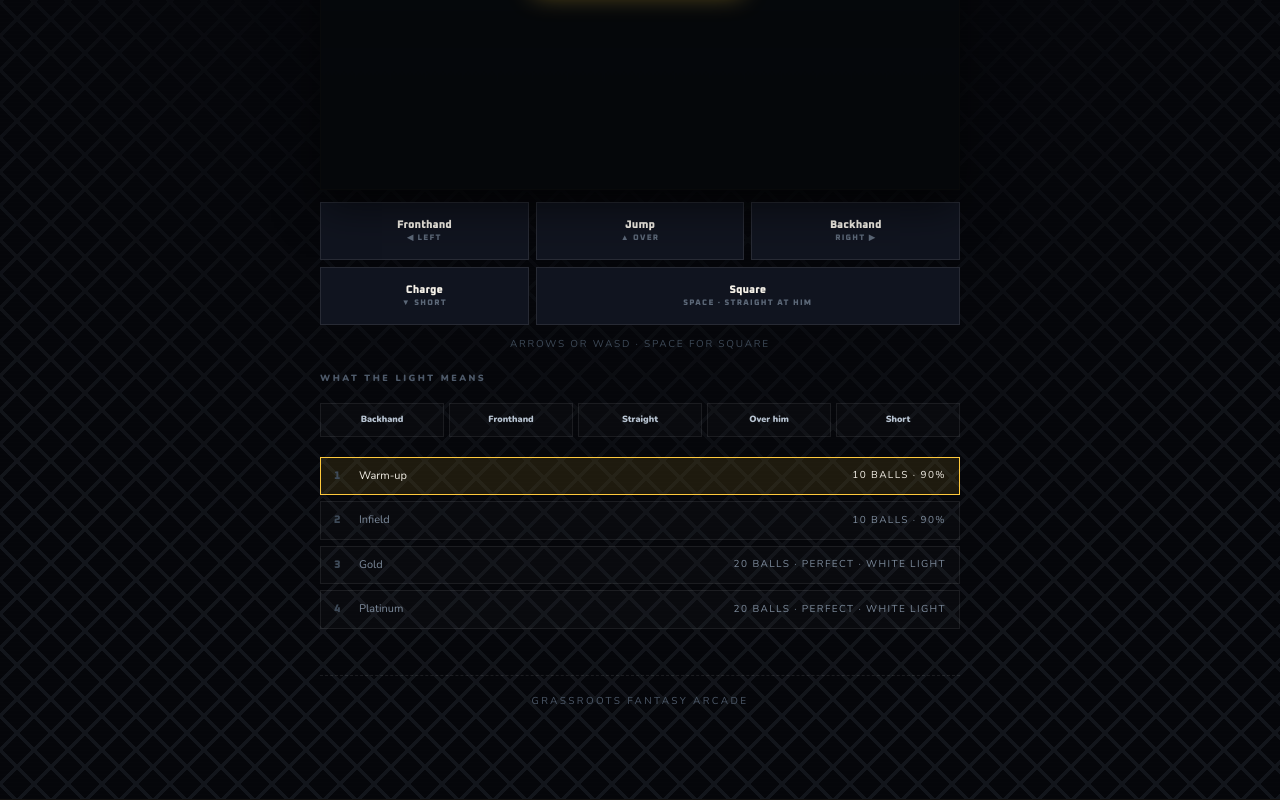
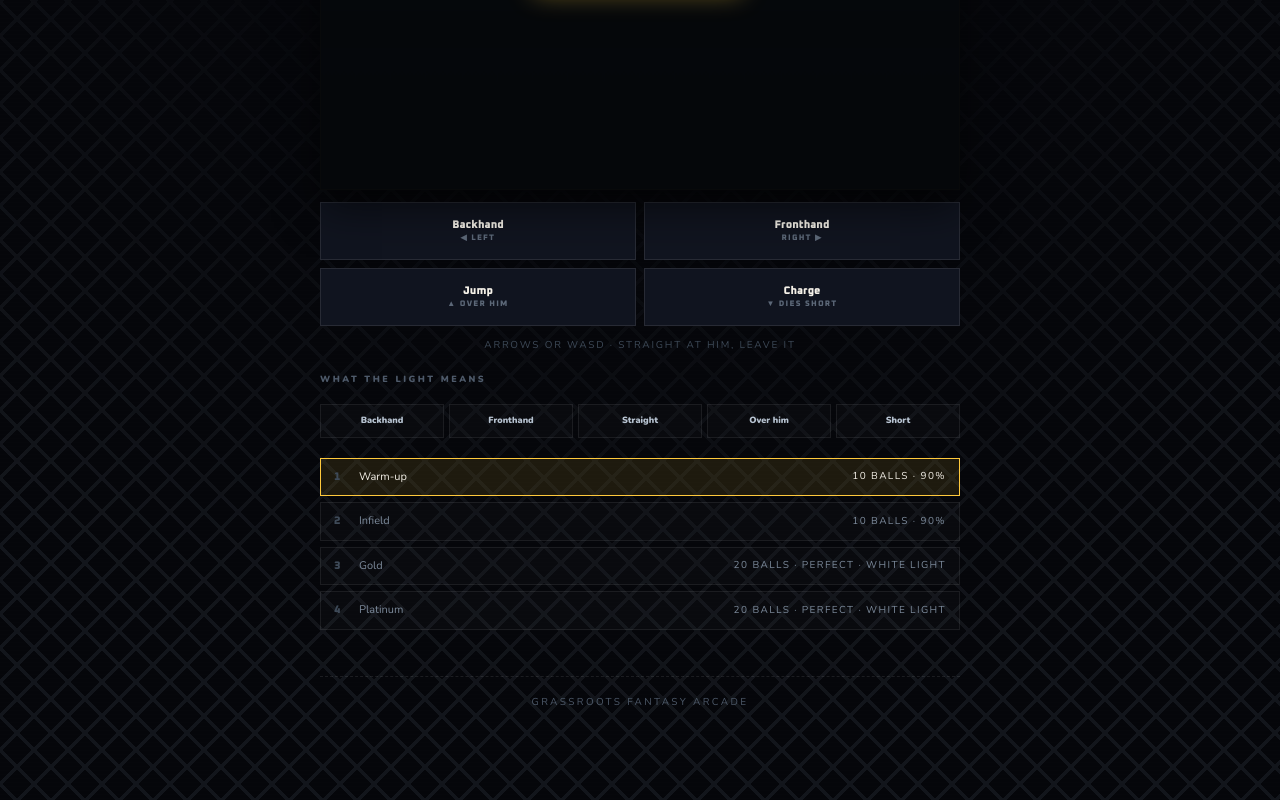
Before and after one commit to N8Nuks/grassrootsfantasy, a Next.js app: page /games/goldenglove in a window 1280 px wide. Shown: the part 746-1546 px from the top of the page. Built offline with nearby package versions, Linux system fonts and the light colour scheme.

Commit message:
Four buttons, no square — leave a straight ball alone

```diff
--- a/app/games/goldenglove/GoldenGloveClient.tsx
+++ b/app/games/goldenglove/GoldenGloveClient.tsx
@@ -285,7 +285,7 @@ export default function GoldenGloveClient() {
         ArrowUp: 'jump', w: 'jump', W: 'jump',
         ArrowDown: 'charge', s: 'charge', S: 'charge',
       }
-      if (e.code === 'Space') { e.preventDefault(); answer('square'); return }
+      if (e.code === 'Space') { e.preventDefault(); return }
       const p = map[e.key]
       if (!p) return
       e.preventDefault()
@@ -361,7 +361,7 @@ export default function GoldenGloveClient() {
           background: #05060AF2; padding: 24px;
         }
 
-        .gg-pad { display: grid; grid-template-columns: repeat(3, 1fr); gap: 7px; margin-top: 12px; }
+        .gg-pad { display: grid; grid-template-columns: repeat(2, 1fr); gap: 8px; margin-top: 12px; }
         .gg-key {
           background: #10141F; border: 1px solid #ffffff18; color: #F5F1E8; cursor: pointer;
           font-family: var(--font-heading); font-weight: 900; font-size: 11px; line-height: 1.2;
@@ -463,26 +463,24 @@ export default function GoldenGloveClient() {
         )}
       </div>
 
+      {/* Four buttons, two rows. Reaches on top the way they appear on screen,
+          depth below. A ball straight at him wants nothing pressed at all. */}
       <div className="gg-pad">
+        <button className="gg-key" onPointerDown={e => { e.preventDefault(); answer('backhand') }}>
+          Backhand<span>◀ LEFT</span>
+        </button>
         <button className="gg-key" onPointerDown={e => { e.preventDefault(); answer('fronthand') }}>
-          Fronthand<span>◀ LEFT</span>
+          Fronthand<span>RIGHT ▶</span>
         </button>
         <button className="gg-key" onPointerDown={e => { e.preventDefault(); answer('jump') }}>
-          Jump<span>▲ OVER</span>
-        </button>
-        <button className="gg-key" onPointerDown={e => { e.preventDefault(); answer('backhand') }}>
-          Backhand<span>RIGHT ▶</span>
+          Jump<span>▲ OVER HIM</span>
         </button>
         <button className="gg-key" onPointerDown={e => { e.preventDefault(); answer('charge') }}>
-          Charge<span>▼ SHORT</span>
-        </button>
-        <button className="gg-key" style={{ gridColumn: 'span 2' }}
-          onPointerDown={e => { e.preventDefault(); answer('square') }}>
-          Square<span>SPACE · STRAIGHT AT HIM</span>
+          Charge<span>▼ DIES SHORT</span>
         </button>
       </div>
 
-      <p className="gg-hint">Arrows or WASD · space for square</p>
+      <p className="gg-hint">Arrows or WASD · straight at him, leave it</p>
 
       {/* Always shown — the memory is in which ball goes where, not in hiding
           the legend. From level three the light is white and this is history. */}
```
